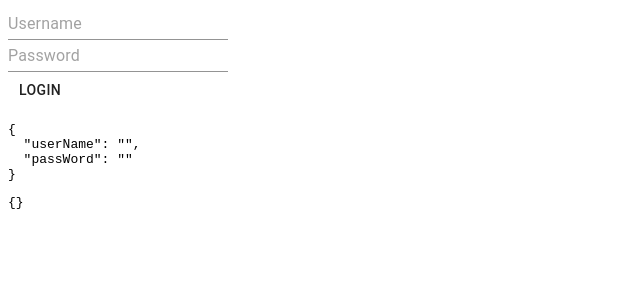
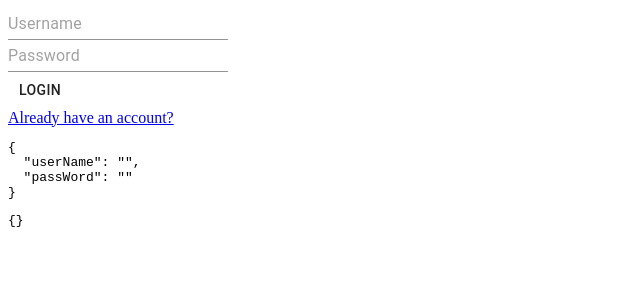
Before and after one commit to sirox548/CS491-SENIOR-PROJECT, a React (Create React App) app in the folder Nam/: page / in a window 1280 px wide. Shown: the top 300 px of the page, without its empty margins (0-640 px from the left). Built offline with nearby package versions, Linux system fonts and the light colour scheme; the HTML template or start-up script is replaced by a standard one.

Commit message:
Update App.tsx

```diff
--- a/Nam/src/App.tsx
+++ b/Nam/src/App.tsx
@@ -173,6 +173,9 @@ const App: React.FC = () => {
                 login
               </Button>
             </div>
+            <div>
+                <a href="/App.js">Already have an account?</a>
+            </div>
             <pre>{JSON.stringify(values, null, 2)}</pre>
             <pre>{JSON.stringify(errors, null, 2)}</pre>
           </Form>
```
